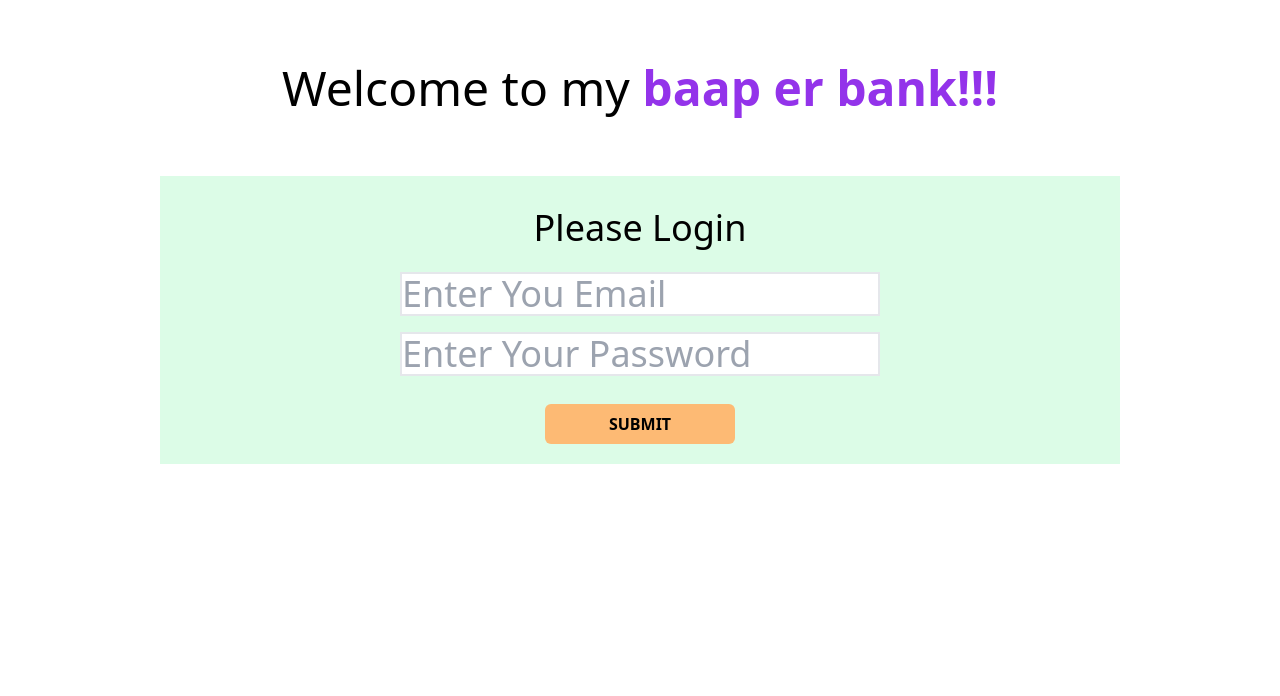
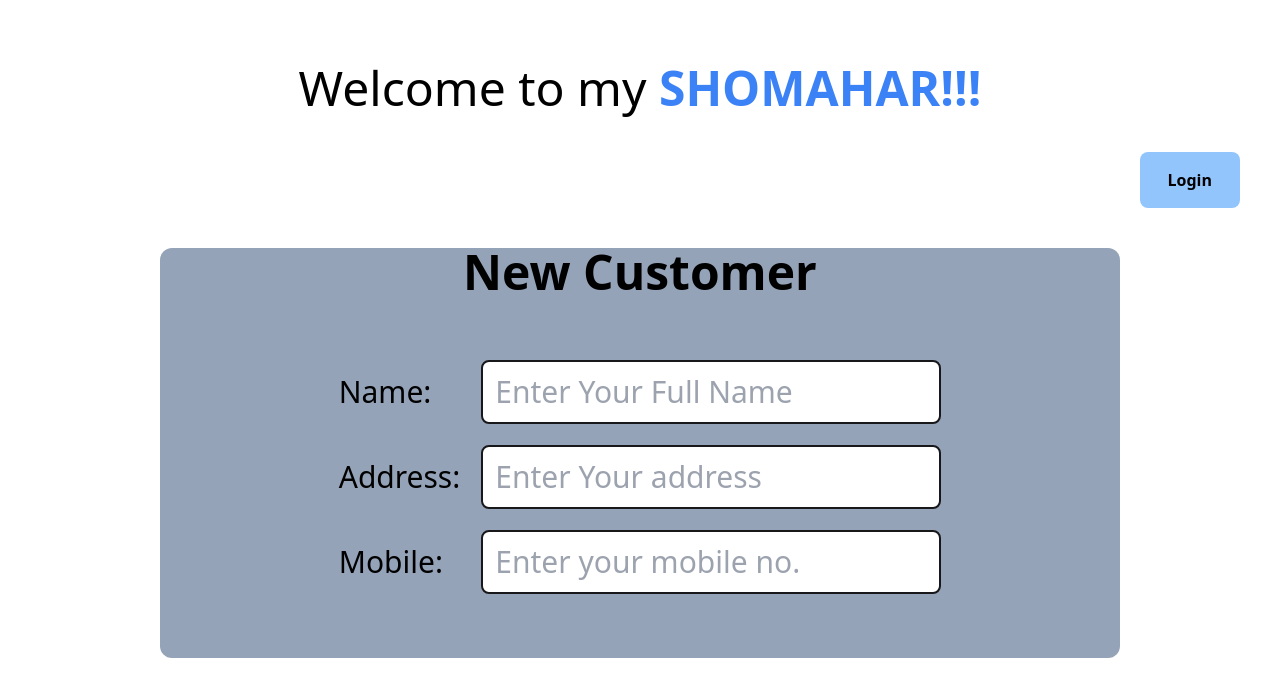
Before and after one commit to jahidhassan2424/26-Bap-er-Bank, a plain HTML site: page index.html in a window 1280 px wide. Drawn offline with nearby package versions, Linux system fonts and the light colour scheme.

Commit message:
Login/New cus button working perfectily

```diff
--- a/index.html
+++ b/index.html
@@ -7,25 +7,93 @@
     <meta name="viewport" content="width=device-width, initial-scale=1.0">
     <title>Bap er Bank</title>
     <script src="https://cdn.tailwindcss.com"></script>
+
+    <!-- Font Awesome -->
+    <script href="https://kit.fontawesome.com/31759f3638.js" crossorigin="anonymous"></script>
 </head>
 
 <body>
     <header>
-        <h1 class="text-5xl text-center mt-16">Welcome to my <span class="font-bold text-purple-600">baap er
-                bank!!!</span></h1>
+        <h1 class="text-5xl text-center mt-16">Welcome to my <span class="font-bold text-blue-500">SHOMAHAR!!!</span>
+
+        </h1>
     </header>
-    <main>
-        <section class="bg-green-100 w-3/4 text-center m-auto mt-16">
-            <h1 class="text-4xl mb-4 border-grey pt-8">Please Login</h1>
+
+    <div class="text-right px-10  ">
+        <!-- Login button  -->
+        <button id="login-btn" onclick="loginFormAppear()"
+            class="bg-blue-300 px-7 py-4 my-10 border-zinc-900 text-right font-bold rounded-lg">Login</button>
+        <!-- New Customer Button button  -->
+        <button id="new-customer-btn" onclick="loginFormAppear()"
+            class="bg-blue-300 px-7 py-4 my-10 border-zinc-900 text-right font-bold rounded-lg hidden">New
+            Customer</button>
+    </div>
+    <main class="container-fluid">
+        <!-- Login Form -->
+        <section id="login-form" class="bg-slate-400 w-3/4 text-center m-auto rounded-lg  " style="display: none;">
+            <h1 class="text-5xl mb-4 font-bold pt-8">Please Login</h1>
             <div>
-                <input id="user-email" class="border-2 m-2 w-1/2 text-4xl" type="text"
+                <input id="user-email" class="p-3 rounded-lg border-2 m-2 w-1/2 text-2xl" type="text"
                     placeholder="Enter You Email"><br>
-                <input id="user-password" class="border-2 m-2 w-1/2 text-4xl" type="password"
+                <input id="user-password" class="p-3 rounded-lg border-2 m-2 w-1/2 text-2xl" type="password"
                     placeholder="Enter Your Password"><br>
-                <button id="login-submit" class="bg-orange-300 py-2 border-3 rounded-md px-16 my-5 font-semibold"
+                <button id="login-submit"
+                    class="p-3 rounded-lg bg-blue-400 py-4 border-3  px-16 my-5 font-semibold text-3xl text-black"
                     type="submit">SUBMIT</button>
             </div>
+            <!-- Wrong Password Popup -->
+
+            <!-- <div id="invalid-popup" class=" text-center " style="position:absolute;
+                top: 0;
+                right: 0;
+                left: 0;
+                right: 0;
+                margin: auto;
+
+                ">
+
+                <div onclick="document.getElementById('invalid-popup').style.display='none'"
+                    class="bg-red-300 w-3/4  mx-auto rounded-xl  top-0 ">
+
+                    <p class="text-center text-4xl py-20 absoulate text-white ">Invalid Email or password. Only Admin
+                        can
+                        Login!
+                        <span></span>
+                        <span id="close-btn" class="text-right"> X</span>
+                    </p>
+                </div>
+            </div> -->
         </section>
+
+
+        <!-- New Customer Form -->
+        <section id="new-customer-form" class="bg-slate-400 w-3/4 mx-auto rounded-xl ">
+            <form action="">
+
+                <h1 class="text-5xl text-center font-bold">New Customer</h1>
+                <table class="mx-auto text-3xl ">
+
+                    <tr class="">
+                        <td class="pl-8 pb-5 pt-16">Name:</td>
+                        <td class="pr-8 pb-5 px-5 pt-16"><Input class="border-2 border-zinc-900 rounded-lg p-3"
+                                placeholder="Enter Your Full Name" required></Input></td>
+                    </tr>
+                    <tr>
+                        <td class="pl-8 pb-5">Address:</td>
+                        <td class="pr-8 pb-5 px-5"><input class="border-2 border-zinc-900 rounded-lg p-3"
+                                placeholder="Enter Your address" type="text" required></td>
+                    </tr>
+                    <tr>
+                        <td class="pl-8 pb-16">Mobile:</td>
+                        <td class="pr-8 pb-16 px-5"><input id="
+                            mobile-input" class="border-2 border-zinc-900 rounded-lg p-3"
+                                class="border-2 border-dark-900" type="number" placeholder="Enter your mobile no."
+                                required></td>
+                    </tr>
+                </table>
+
+            </form>
+
     </main>
 
     <script src="js/login.js"></script>
--- a/js/login.js
+++ b/js/login.js
@@ -11,3 +11,22 @@ loginSubmitBtn.addEventListener('click', function () {
         console.log('Invalid Email or password!');
     }
 })
+
+// Login Form
+function loginFormAppear() {
+    document.getElementById('login-form').style.display = 'block';
+    document.getElementById('login-btn').style.display = 'none';
+    document.getElementById('new-customer-form').style.display = 'none';
+    document.getElementById('new-customer-btn').style.display = 'inline';
+    // document.getElementById('invalid-popup').removeAttribute = 'style';
+    document.getElementById('invalid-popup').style.display = 'block';
+}
+
+// New Customer
+document.getElementById('new-customer-btn').addEventListener('click', function () {
+    document.getElementById('login-form').style.display = 'none';
+    document.getElementById('login-btn').style.display = 'inline';
+    document.getElementById('new-customer-form').style.display = 'block';
+    document.getElementById('new-customer-btn').style.display = 'none';
+    document.getElementById('invalid-popup').style.display = 'none';
+})
```
Also changed, not shown: tailwind.config.js (added, +7 -0 lines).
